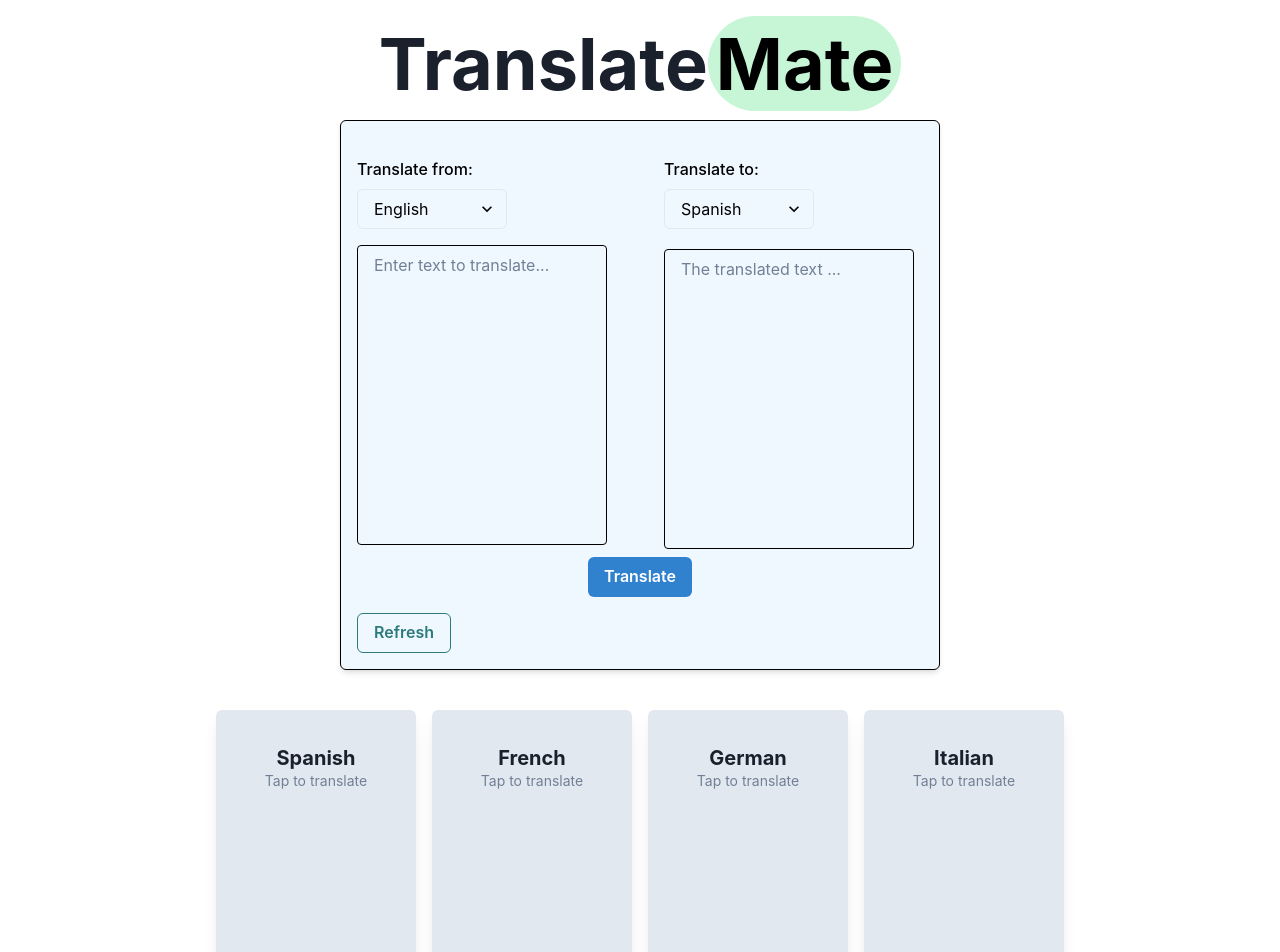
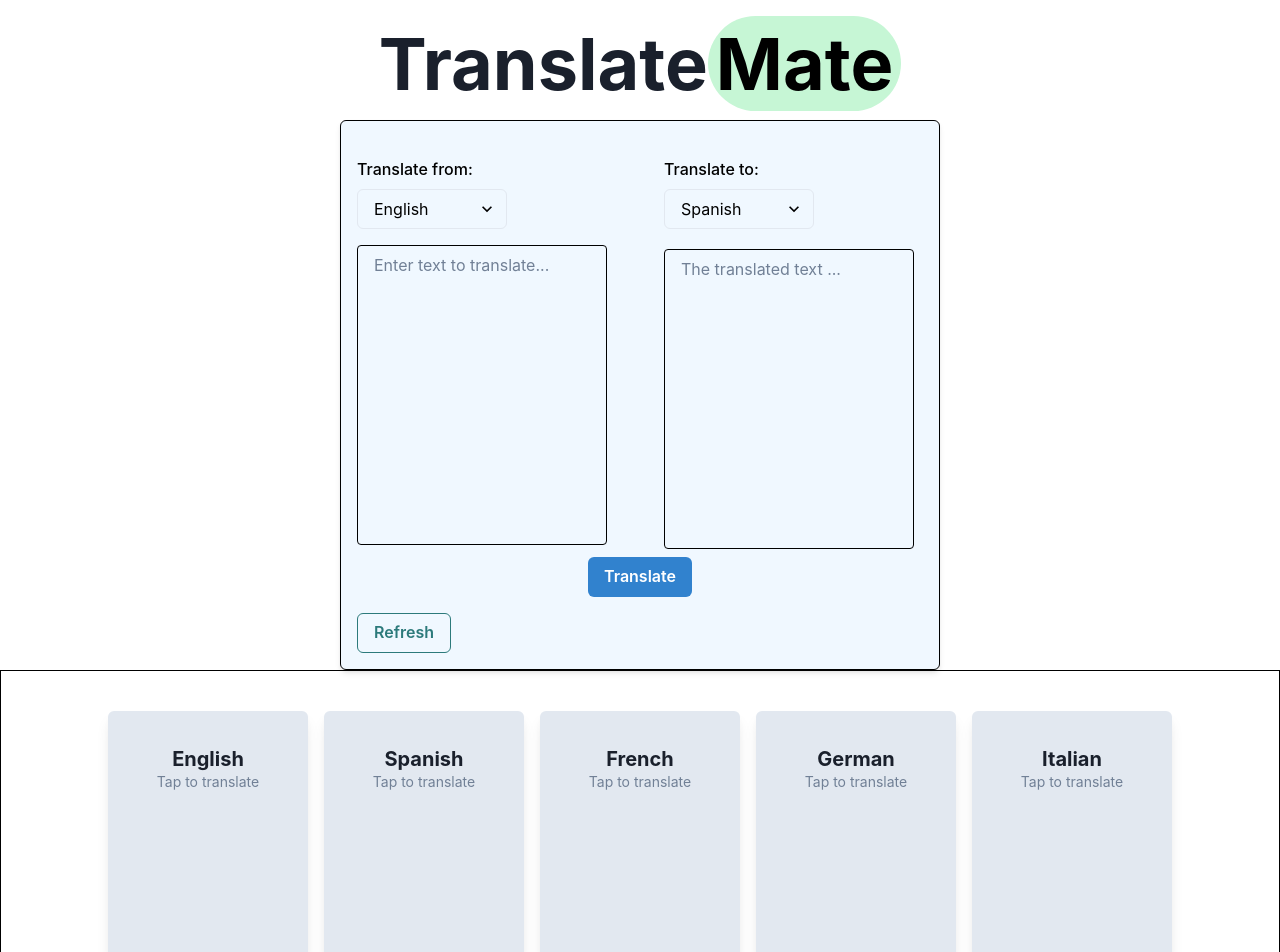
Before and after one commit to Mayankp11/language-translator, a React (Vite) app: page / in a window 1280 px wide. Shown: the top 952 px of the page. Built offline with nearby package versions, Linux system fonts and the light colour scheme.

Commit message:
working on flashcards and its flipping logic

```diff
--- a/src/App.tsx
+++ b/src/App.tsx
@@ -3,14 +3,7 @@ import TextInput from "./components/TextInput";
 import LanguageSelect from "./components/LanguageSelect";
 // import "./App.css";
 import TranslationLogic from "./services/TranslationLogic";
-import {
-  Box,
-  Flex,
-  Heading,
-  Highlight,
-  HStack,
-  Spacer,
-} from "@chakra-ui/react";
+import { Box, Flex, Heading, Highlight } from "@chakra-ui/react";
 import TranslatedText from "./components/TranslatedText";
 import RefreshButton from "./components/RefreshButton";
 import Flashcards from "./components/Flashcards";
@@ -21,7 +14,7 @@ const App: React.FC = () => {
   const [targetLang, setTargetLang] = useState<string>("es"); // set Target language to spanish
   const [translatedText, setTranslatedText] = useState<string>(""); // Translated Text
   const [isLoading, setIsLoading] = useState<boolean>(false);
-  const [error, setError] = useState<string>(""); // Error state
+
 
   const handleTraslationResult = (translateText: string) => {
     setTranslatedText(translateText);
@@ -35,7 +28,7 @@ const App: React.FC = () => {
     setTranslatedText(""); // Clear the translated text
     setSourcelang("en"); // set lang to english
     setTargetLang("es"); // set target lang to spanish
-    setError("");
+
 
     // Simulate a delay to mimic a loading process (you can replace this with your actual refresh logic)
     setTimeout(() => {
@@ -80,7 +73,7 @@ const App: React.FC = () => {
         // minWidth="100px"
         width="100%"
         maxWidth={{ base: "100%", md: "600px" }} // Full width on small screens, max of 620px on medium+larger
-        minHeight={{ base: "200px", md: "300px" }} // 200px on small screens, 300px on medium+larger
+        minHeight={{ base: "100px", md: "200px" }} // 200px on small screens, 300px on medium+larger
         margin="0 auto" // Center the Box
         color="black" //Ensure text is visible (adjust as needed)
       >
@@ -159,12 +152,15 @@ const App: React.FC = () => {
       </Box>
 
       {/* Flashcard section */}
+      <Box borderWidth={1} borderColor="Black">
         <Flex justifyContent="center" mt={8} wrap="wrap">
+          <Flashcards language="English" translation={translatedText} />
           <Flashcards language="Spanish" translation={translatedText} />
           <Flashcards language="French" translation={translatedText} />
           <Flashcards language="German" translation={translatedText} />
           <Flashcards language="Italian" translation={translatedText} />
         </Flex>
+      </Box>
     </>
   );
 };
--- a/src/components/Flashcards.tsx
+++ b/src/components/Flashcards.tsx
@@ -1,33 +1,36 @@
-import { Card, CardBody, Heading, Text } from '@chakra-ui/react'
+import { Box, Card, CardBody, Heading, Text } from '@chakra-ui/react';
 import React, { useState } from 'react';
 
-interface FalshcardProps{
+interface FlashcardProps {
   language: string;
   translation: string;
 }
 
-const Flashcards: React.FC<FalshcardProps> = ({language,translation}) => {
-    const[isFlipped, setIsFlipped] = useState(false);
+const Flashcards: React.FC<FlashcardProps> = ({ language, translation }) => {
+  const [isFlipped, setIsFlipped] = useState(false);
 
   const handleFlip = () => {
     setIsFlipped(!isFlipped);
   };
 
   return (
+    <Box>
+
     <Card
       bg={isFlipped ? "blue.100" : "gray.200"}
       p={4}
       m={2}
-
       textAlign="center"
       boxShadow="lg"
       cursor="pointer"
       onClick={handleFlip}
       transition="transform 0.6s"
-      transform={isFlipped ? "rotateY(180deg)" : "rotateY(0)"}
+      h={{ base: "200px", md: "250px" }}
+      w={{ base: "150px", md: "200px" }}
+      display="flex"
+      alignItems="center"
+      justifyContent="center"
 
-      h={{ base: "200px", md: "250px" }} // Height: 200px for smaller screens, 250px for medium+ screens
-      w={{ base: "150px", md: "200px" }} // Width: 150px for smaller screens, 200px for medium+ screens
       >
       <CardBody>
         {isFlipped ? (
@@ -44,7 +47,8 @@ const Flashcards: React.FC<FalshcardProps> = ({language,translation}) => {
         )}
       </CardBody>
     </Card>
-  )
-}
+        </Box>
+  );
+};
 
 export default Flashcards;
```
Lines whose indentation alone changed are shown as unchanged.
